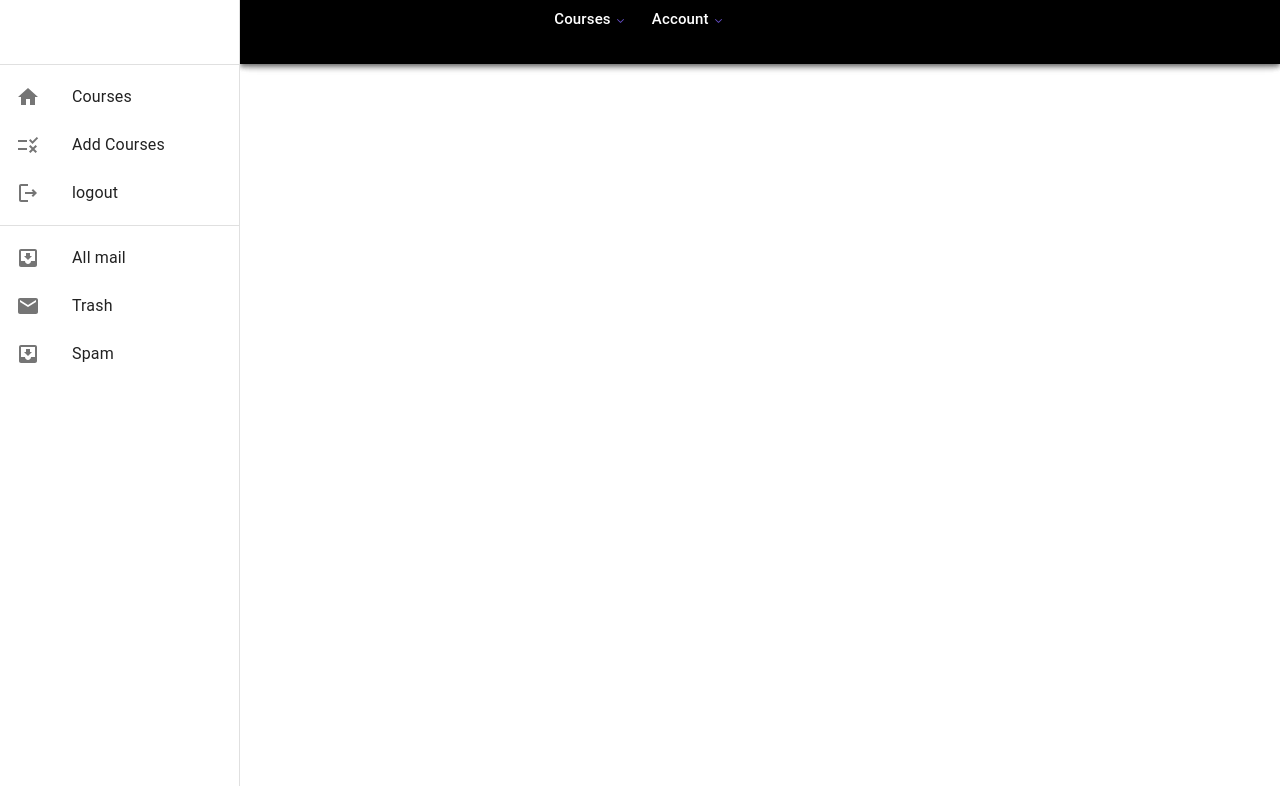
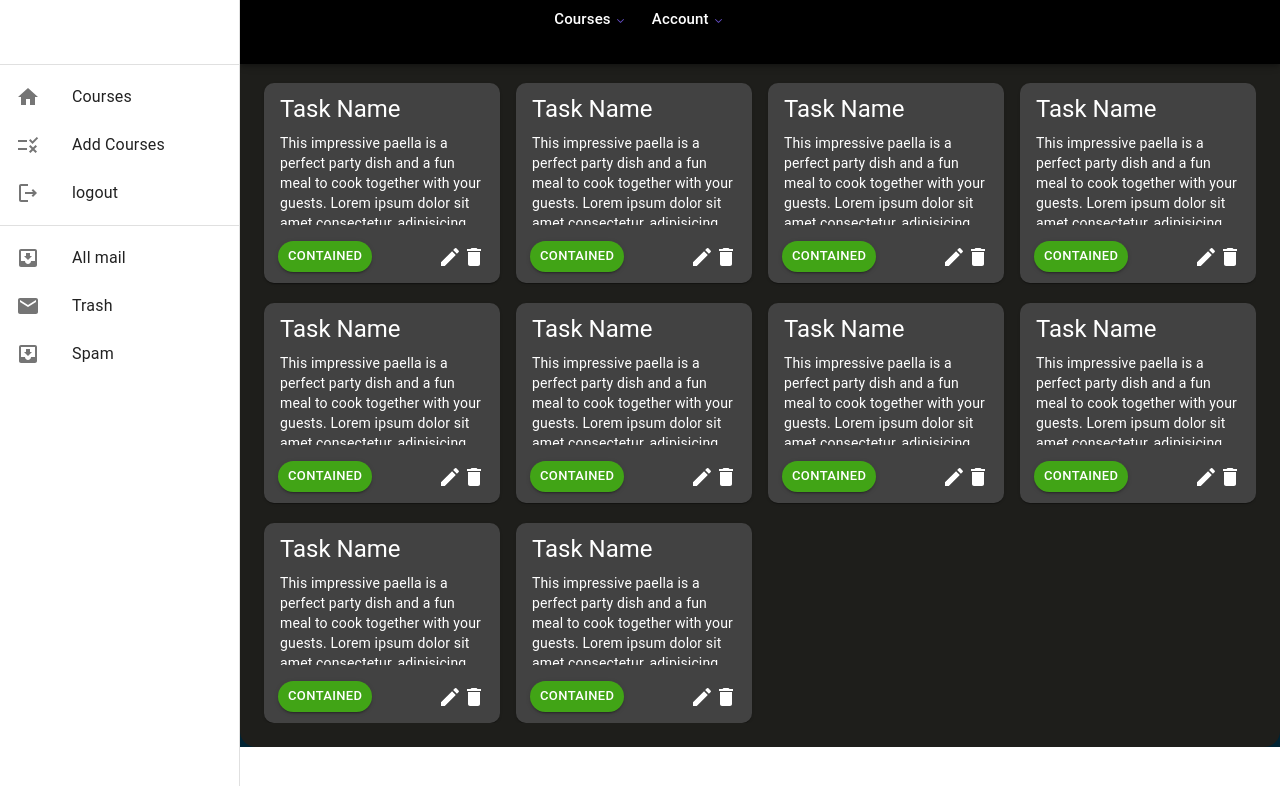
Before and after one commit to piyushmishra1416/Devlearn, a React (Vite) app: page /admin/course in a window 1280 px wide. Shown: the top 786 px of the page. Built offline with nearby package versions, Linux system fonts and the light colour scheme; no server answers.

Commit message:
added a card

```diff
--- a/src/App.tsx
+++ b/src/App.tsx
@@ -8,7 +8,8 @@ import Admin from "./components/Admin";
 // import { useState } from "react";
 import NavigationMenuDemo from "./layouts/Headerradix";
 import Login from "./components/Login";
-import Home from "./pages/Home";
+// import Home from "./pages/Home";
+import TaskPage from "./components/TaskView";
 
 // This file shows how you can do routing in React.
 // Try going to /login, /register, /about, /courses on the website and see how the html changes
@@ -25,9 +26,9 @@ function App() {
           <Route path="/" element={<Landing />}></Route>
           <Route path="/home" element={<Landing />} />
           <Route path="/admin" element={<Admin />} >
-            <Route path="/admin/course" element={<Admin />}/>
+            {/* <Route path="/admin/course" element={<Admin />}/> */}
             <Route path="/admin/addcourse" element={<CreateCourse />}/>
-            <Route path="/admin/course" element={<Home />}/>
+            <Route path="/admin/course" element={<TaskPage />}/>
             </Route>
           <Route path="/login" element={<Login />} />
           <Route path="/register" element={<Register />} />
--- /dev/null
+++ b/src/components/TaskCard.tsx
@@ -0,0 +1,70 @@
+import {
+   Box,
+   Button,
+   Card,
+   CardActions,
+   CardContent,
+   CardHeader,
+   Typography,
+ } from "@mui/material";
+ import DeleteIcon from "@mui/icons-material/Delete";
+ import EditIcon from "@mui/icons-material/Edit";
+
+ const TaskCard = () => {
+   return (
+     <Card
+       sx={{
+         width: "100%",
+         height: "200px",
+         color: "white",
+         backgroundColor: "rgba(66, 66, 66, 1)",
+         borderRadius: "10px",
+         marginTop: "4px",
+       }}
+     >
+       <CardHeader
+         title="Task Name"
+         sx={{
+           paddingTop: "10px",
+           paddingBottom: "0px",
+         }}
+       />
+
+       <CardContent
+         sx={{
+           height: "100px",
+           overflow: "hidden",
+           overflowY: "scroll",
+           pt: "8px",
+           mb: 1,
+           cursor: "pointer",
+         }}
+       >
+         <Typography variant="body2" color="white">
+           This impressive paella is a perfect party dish and a fun meal to cook
+           together with your guests. Lorem ipsum dolor sit amet consectetur,
+           adipisicing elit. Commodi quas accusamus facilis numquam quaerat!
+           Blanditiis nobis minima, sunt illum deleniti, vero possimus modi,
+           dignissimos laborum earum quos! Facilis molestias unde tempora, esse
+           quis ex quibusdam non eum sint distinctio alias, doloremque saepe
+           aperiam molestiae voluptates qui, sequi dicta necessitatibus possimus.
+         </Typography>
+       </CardContent>
+       <CardActions sx={{ justifyContent: "space-between", px: "14px" }}>
+         <Button
+           variant="contained"
+           size="small"
+           sx={{ borderRadius: 16, backgroundColor: "#41A416" }}
+         >
+           Contained
+         </Button>
+         <Box>
+           <EditIcon sx={{ cursor: "pointer" }} />
+           <DeleteIcon sx={{ cursor: "pointer" }} />
+         </Box>
+       </CardActions>
+     </Card>
+   );
+ };
+
+ export default TaskCard;
--- /dev/null
+++ b/src/components/TaskView.tsx
@@ -0,0 +1,41 @@
+import { Box, Grid, Typography } from "@mui/material";
+import TaskCard from "./TaskCard";
+
+
+function TaskPage() {
+  const tasks = [1, 2, 3, 4, 5, 6, 7, 8, 9, 10];
+  return (
+    <Box
+      sx={{
+        backgroundColor: ["inherit", "#1E1E1B"],
+        height: "100%",
+        borderRadius: "16px",
+        padding: ["1rem", "1.5rem"],
+        width: "100%",
+        boxSizing: "border-box",
+      }}
+    >
+      <Typography
+        sx={{ fontSize: "24px", fontWeight: "bold", marginBottom: "1.2rem" }}
+      >
+        All Task
+      </Typography>
+      <Grid
+        container
+        spacing={2}
+        height={"92%"}
+        sx={{ overflow: "hidden", overflowY: "scroll" }}
+      >
+        {tasks.map((task) => {
+          return (
+            <Grid item xs={12} md={4} lg={3} key={task}>
+              <TaskCard/>
+            </Grid>
+          );
+        })}
+      </Grid>
+    </Box>
+  );
+}
+
+export default TaskPage;
--- a/src/layouts/Sidebar.tsx
+++ b/src/layouts/Sidebar.tsx
@@ -16,11 +16,10 @@ import MenuIcon from '@mui/icons-material/Menu';
 import Toolbar from '@mui/material/Toolbar';
 import Typography from '@mui/material/Typography';
 import HomeIcon from '@mui/icons-material/Home';
-//  import HowToRegIcon from '@mui/icons-material/HowToReg';
  import RuleIcon from '@mui/icons-material/Rule';
-//  import LiveHelpOutlinedIcon from '@mui/icons-material/LiveHelpOutlined';
 import LogoutOutlinedIcon from '@mui/icons-material/LogoutOutlined';
 import { Link } from 'react-router-dom';
+
 
 const drawerWidth = 240;
 
```
Also changed, not shown: src/layouts/Headerradix.tsx (+28 -24 lines).
